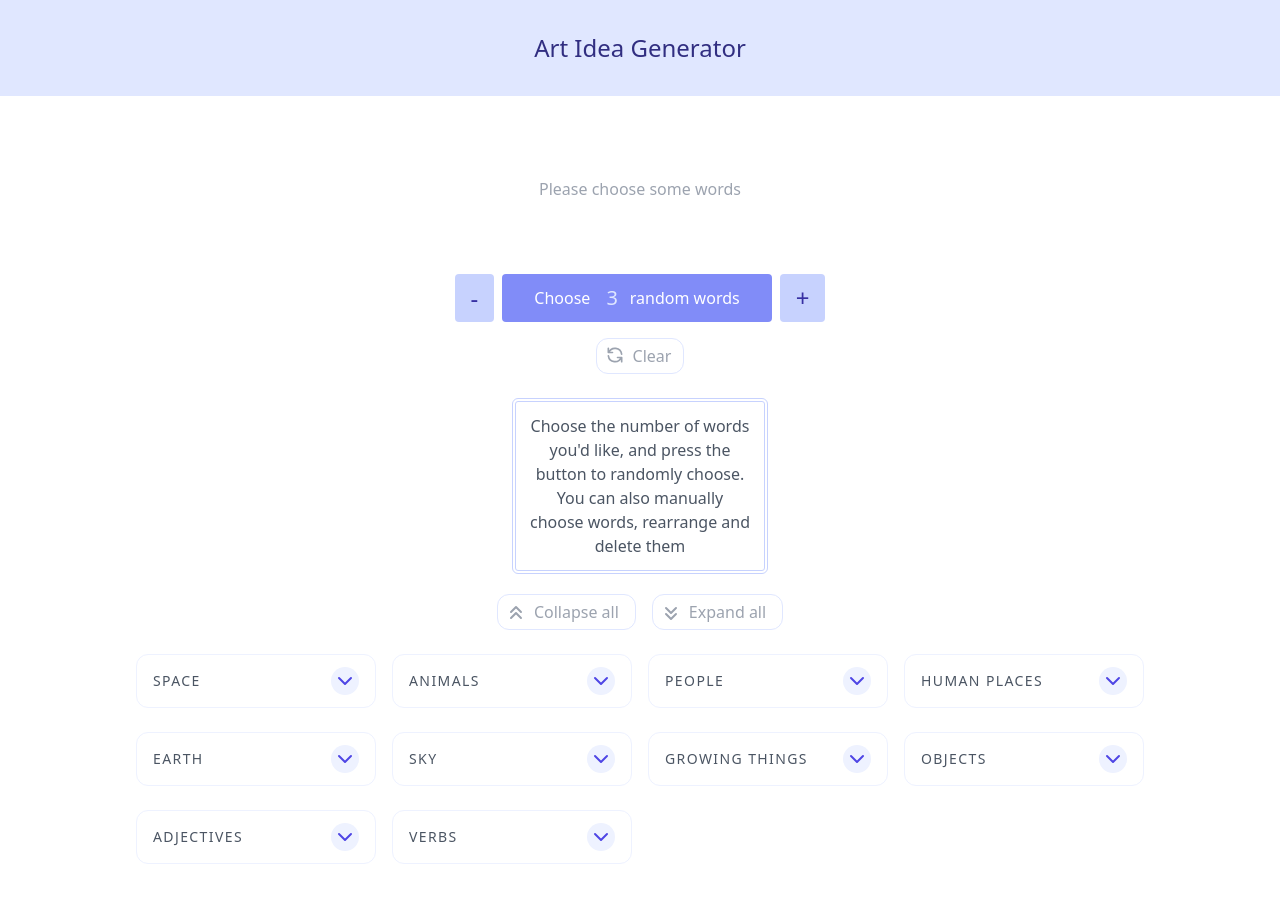
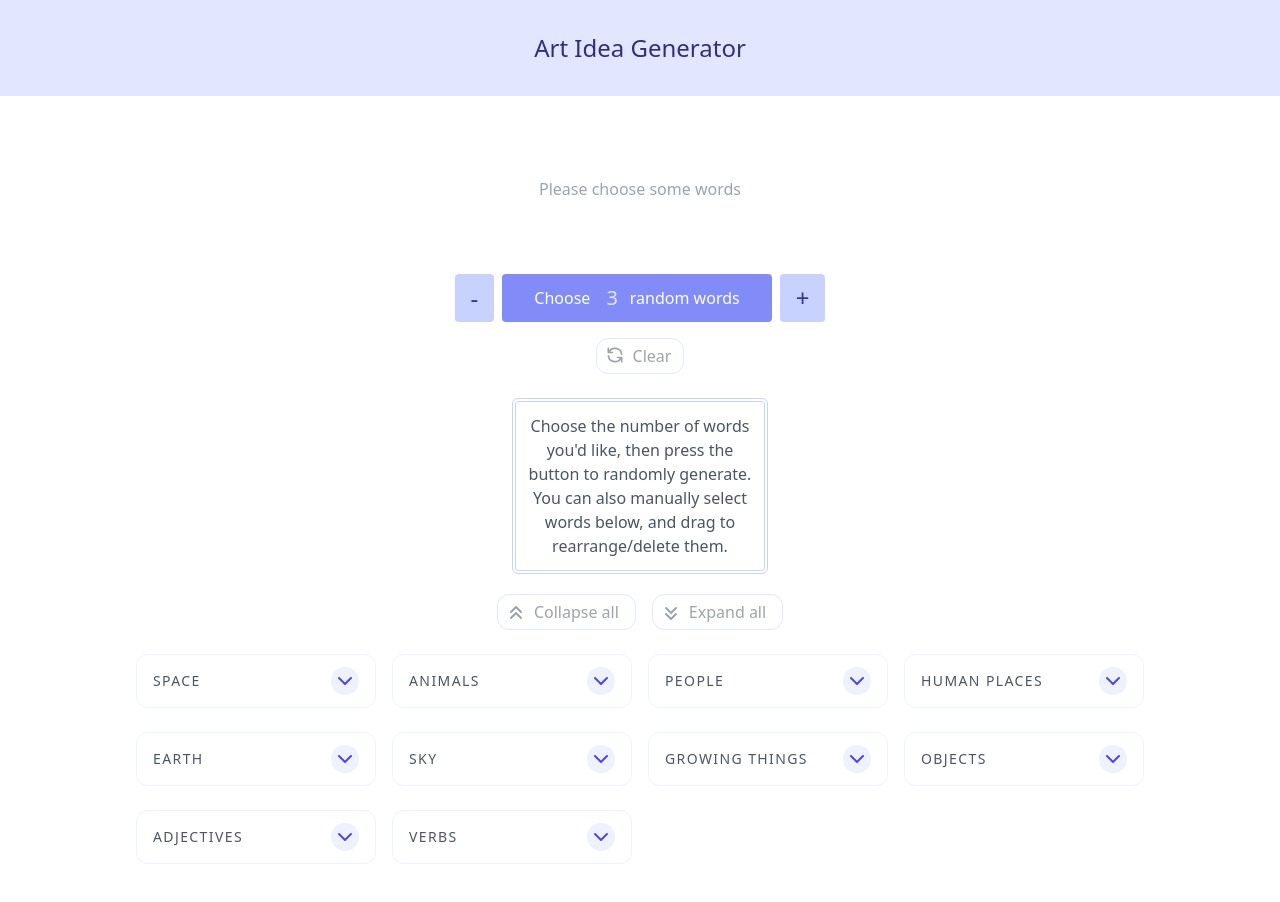
Before and after one commit to bekmeh/art-idea-generator, a React (Create React App) app: page / in a window 1280 px wide. Shown: the top 902 px of the page. Built offline with nearby package versions, Linux system fonts and the light colour scheme.

Commit message:
Reword help text

```diff
--- a/src/App.js
+++ b/src/App.js
@@ -138,7 +138,7 @@ class App extends Component {
                 </button>
               </div>
               <div className="border-double border-4 border-indigo-200 rounded-md p-3 mt-6 xl:mx-96 lg:mx-64 sm:mx-24 mx-12">
-                <p className="">Choose the number of words you'd like, and press the button to randomly choose. You can also manually choose words, rearrange and delete them</p>
+                <p className="">Choose the number of words you'd like, then press the button to randomly generate. You can also manually select words below, and drag to rearrange/delete them.</p>
               </div>
             </div>
             <div className="flex flex-row justify-center content-center text-base leading-relaxed text-gray-400">
```
